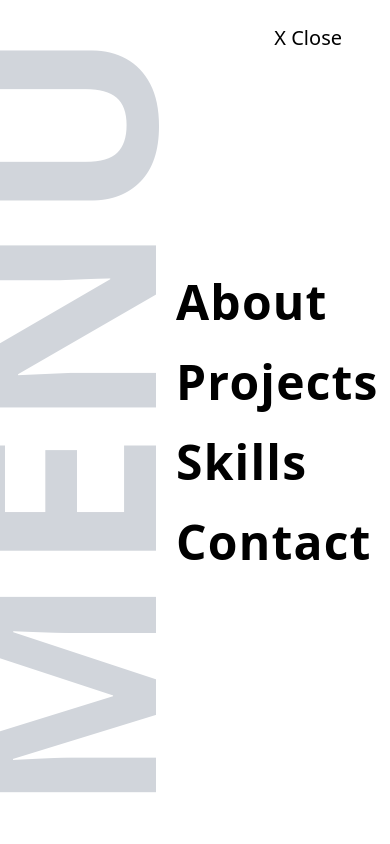
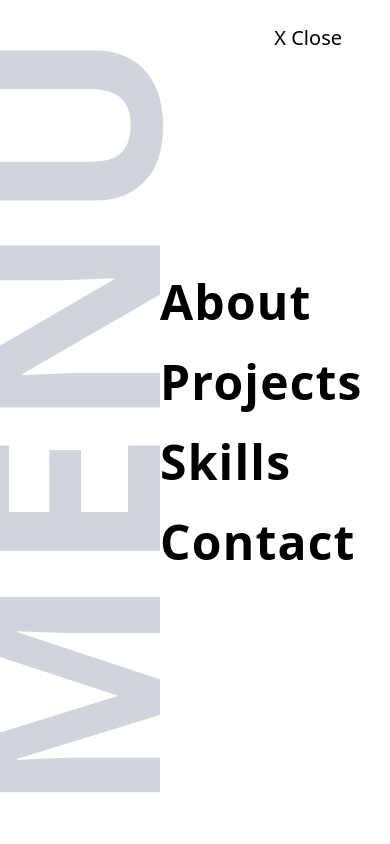
Before and after one commit to MostafaGhazall/My-Portfolio, a React (Vite) app: page / in a window 390 px wide. Both pictures are taken after a click on the button "Toggle mobile menu". Shown: the top 844 px of the page. Built offline with nearby package versions, Linux system fonts and the light colour scheme.

Commit message:
menu adjustments

```diff
--- a/src/components/Navbar.tsx
+++ b/src/components/Navbar.tsx
@@ -113,7 +113,7 @@ const Navbar: React.FC = () => {
             exit="exit"
           >
             {/* Big "MENU" text on the left side */}
-            <div className="absolute top-0 left-2 h-full w-1/4 flex items-center justify-center">
+            <div className="absolute top-0 left-3 h-full w-1/4 flex items-center justify-center">
               <span className="text-gray-300 text-[16rem] font-bold -rotate-90">
                 MENU
               </span>
@@ -133,7 +133,7 @@ const Navbar: React.FC = () => {
                 flex flex-col items-start justify-center
                 w-3/4 space-y-8
                 text-5xl font-bold tracking-wide
-                pl-44
+                pl-40
               "
             >
               {["About", "Projects", "Skills", "Contact"].map((link) => (
```
